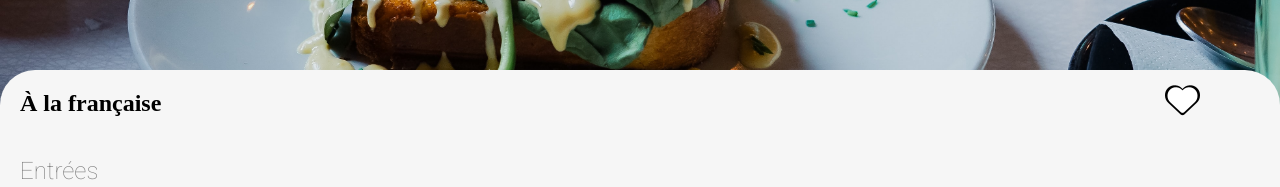
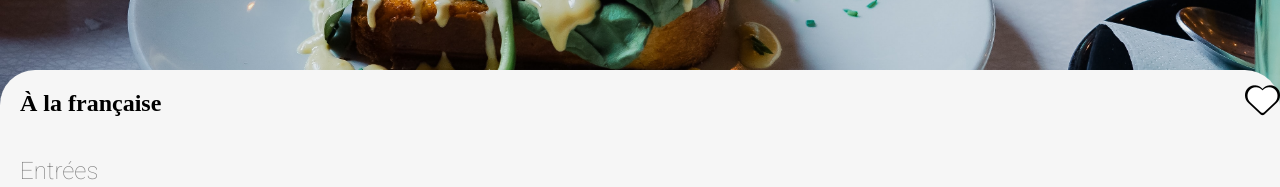
Before and after one commit to JeremyPromsy/Ohmyfood, a website: page alafrançaise.html in a window 1280 px wide. Shown: the part 458-645 px from the top of the page. Drawn offline with Linux system fonts and the light colour scheme; a web font is replaced by a local one.

Commit message:
MAJ marge coeur

```diff
--- a/sass/explore.scss
+++ b/sass/explore.scss
@@ -229,7 +229,6 @@ html, body {
     align-items: center;
     justify-content: center;
     position: relative;
-    margin-right: 20px;
     font-size: 30px;
 }
 
@@ -305,7 +304,7 @@ html, body {
     display: flex;
     justify-content: space-between;
     margin-left: 20px;
-    margin-right: 40px;
+    margin-right: -20px;
 }
 
 
```
Also changed, not shown: public/css/style.css, 1 other file.
